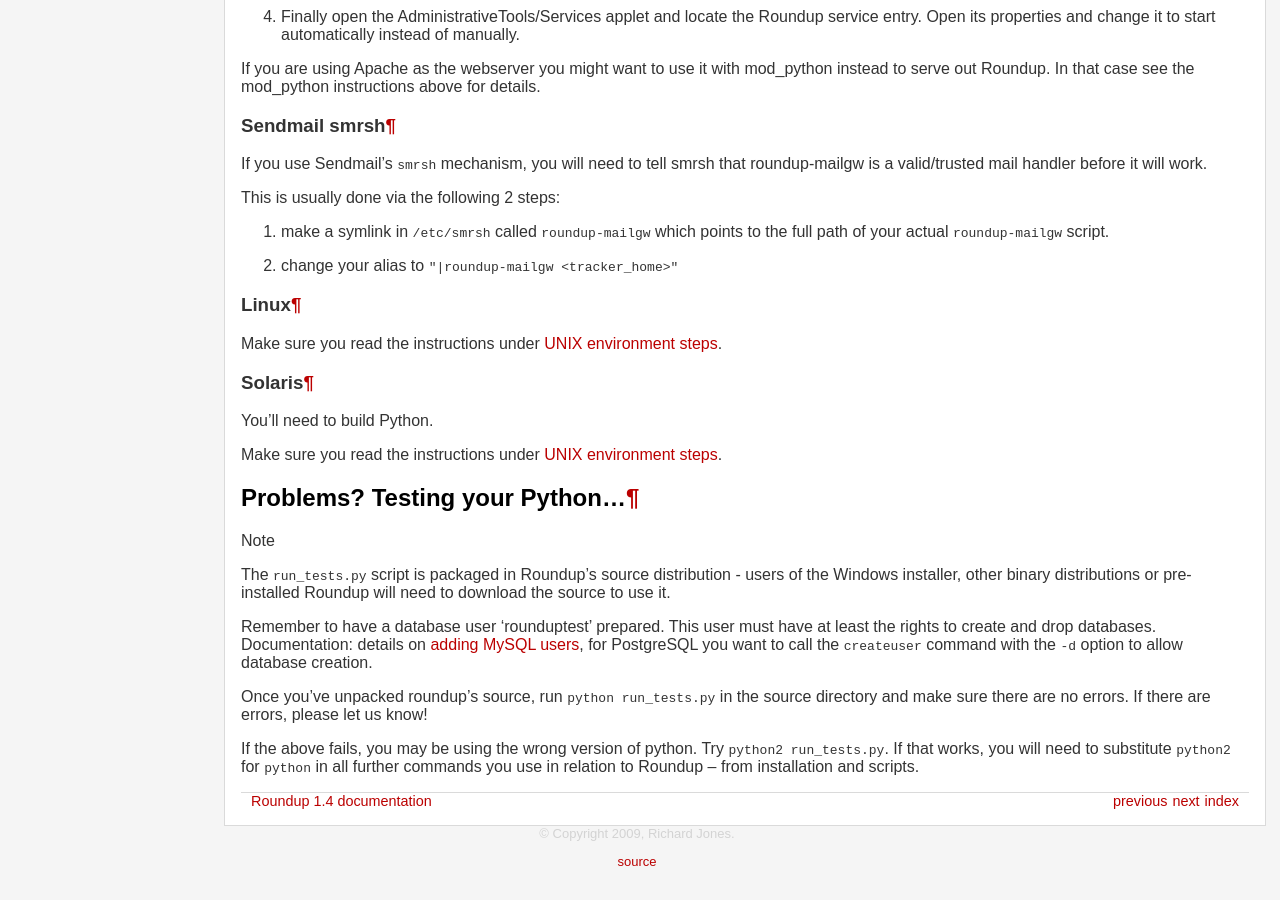
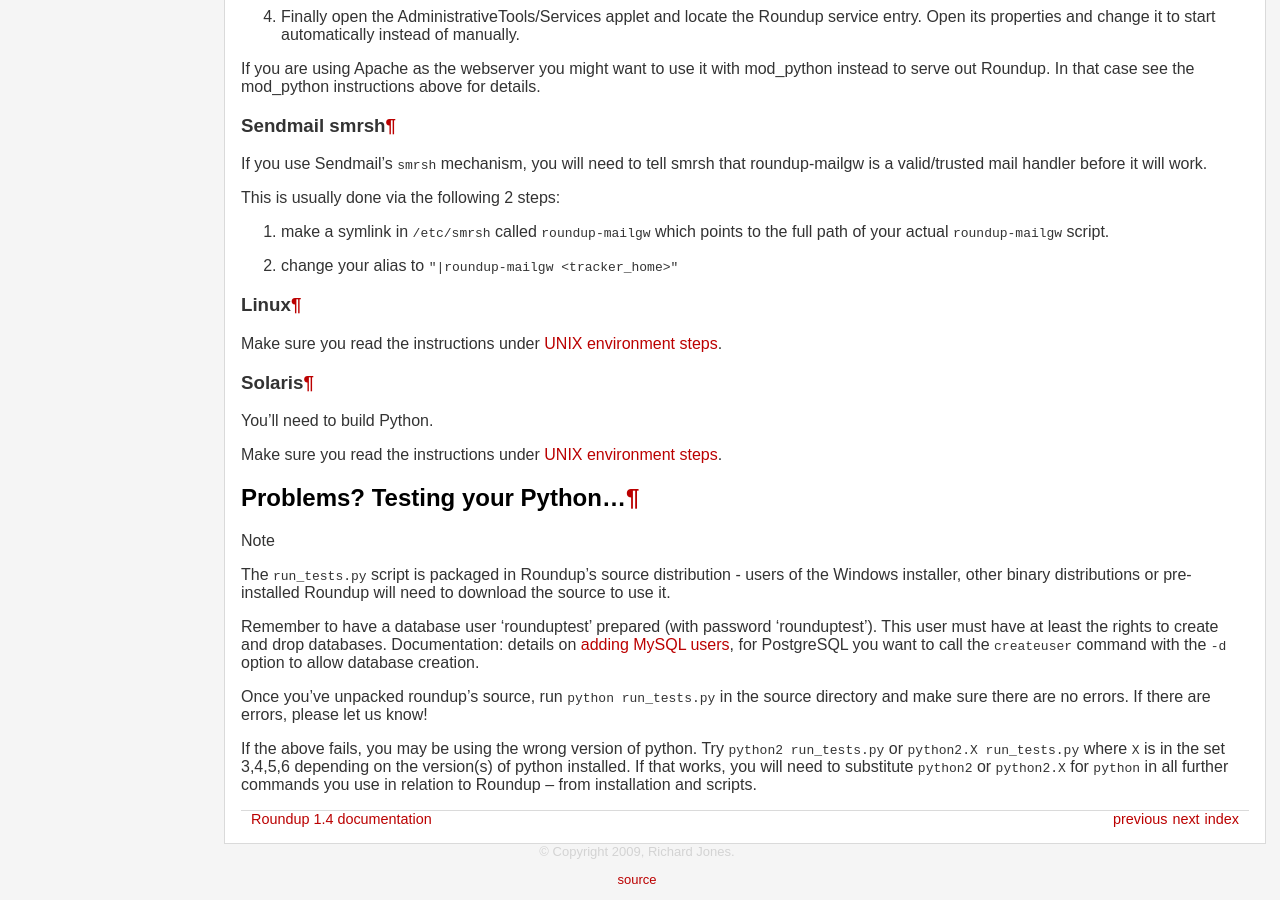
Before and after one commit to hemmecke/roundup-svn, a Sphinx documentation site: the page built from doc/installation.txt, in a window 1280 px wide and 900 px high, scrolled down 13742 px. Built offline with Sphinx 7.4.7, drawn with Linux system fonts in a browser that asks for light colours; pages that are not in the unit, such as notebooks, are missing from menus.

Commit message:
- fix explicit python version description and mention the password for   running the tests with the rounduptest account. Thanks to radioking   for testing this.
git-svn-id: https://svn.roundup-tracker.org/svnroot/roundup/roundup/trunk@4421 57a73879-2fb5-44c3-a270-3262357dd7e2

```diff
--- a/doc/installation.txt
+++ b/doc/installation.txt
@@ -998,7 +998,8 @@
    - users of the Windows installer, other binary distributions or
    pre-installed Roundup will need to download the source to use it.
 
-   Remember to have a database user 'rounduptest' prepared. This user
+   Remember to have a database user 'rounduptest' prepared (with
+   password 'rounduptest'). This user
    must have at least the rights to create and drop databases.
    Documentation: details on `adding MySQL users`_,
    for PostgreSQL you want to call the ``createuser`` command with the
@@ -1009,9 +1010,11 @@
 please let us know!
 
 If the above fails, you may be using the wrong version of python. Try
-``python2 run_tests.py``. If that works, you will need to substitute
-``python2`` for ``python`` in all further commands you use in relation to
-Roundup -- from installation and scripts.
+``python2 run_tests.py`` or ``python2.X run_tests.py`` where ``X`` is in
+the set 3,4,5,6 depending on the version(s) of python installed.
+If that works, you will need to substitute ``python2`` or ``python2.X``
+for ``python`` in all further commands you use in relation to Roundup --
+from installation and scripts.
 
 
 .. _`table of contents`: index.html
```
